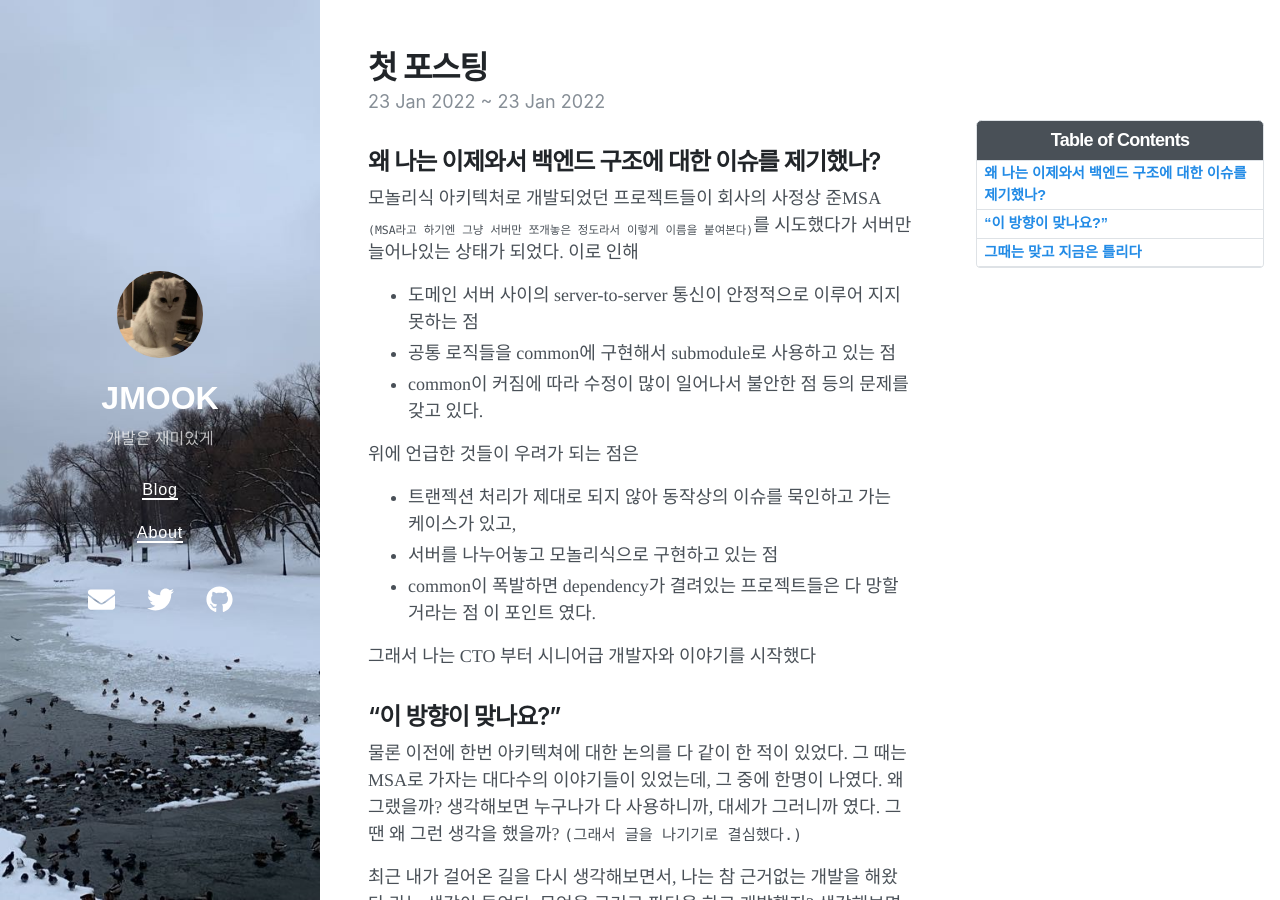
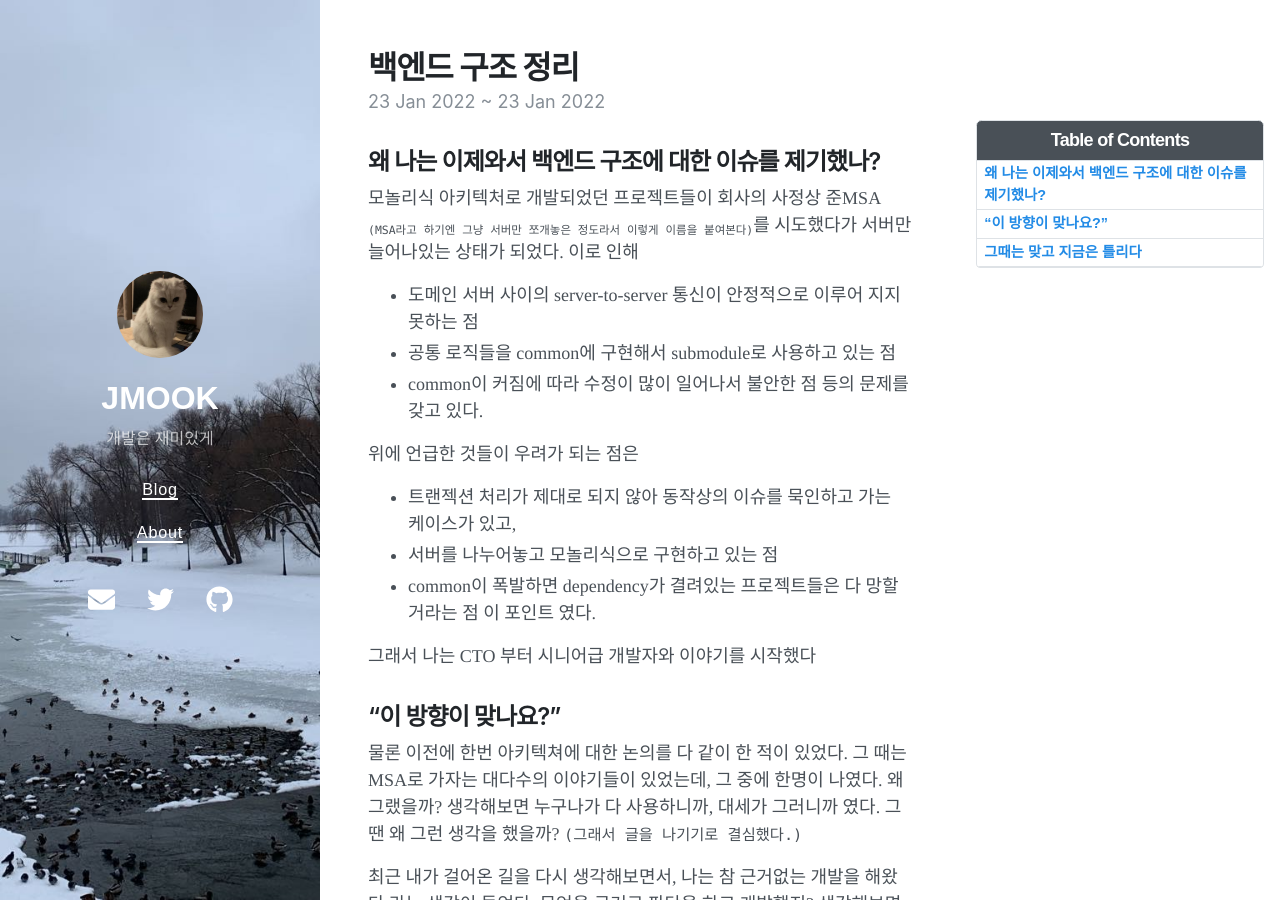
Before and after one commit to mook1594/-mook1594.github.io, a Jekyll site: the page built from _posts/2022-01-23-백엔드-구조-정리.md, in a window 1280 px wide and 900 px high. Built offline with Jekyll 4.4.1, drawn with Linux system fonts in a browser that asks for light colours; nearby versions of some CDN libraries.

Commit message:
Update 2022-01-23-백엔드-구조-정리.md

```diff
--- a/_posts/2022-01-23-백엔드-구조-정리.md
+++ b/_posts/2022-01-23-백엔드-구조-정리.md
@@ -1,6 +1,6 @@
 ---
 layout: post
-title: 첫 포스팅
+title: 백엔드 구조 정리
 date: 2022-01-23 19:45 +0900
 last_modified_at: 2022-01-23 19:45 +0900
 tags: ['Company', 'Architecture', 'Building']
```
